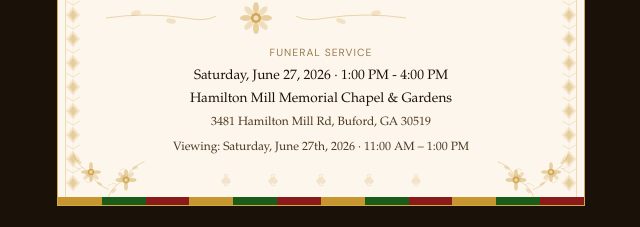
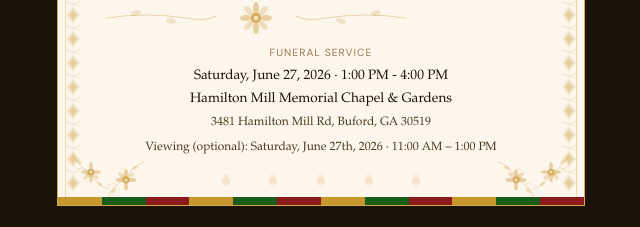
Before and after one commit to AggregateSolutions/keepingthem, a Next.js app: page /akan/benjamin-kwadwo-kwayisi/program in a window 1280 px wide. Shown: the part 1060-1287 px from the top of the page, without its empty margins (319-959 px from the left). Built offline with nearby package versions, Linux system fonts and the light colour scheme.

Commit message:
Mark viewing as optional on memorial page and program

```diff
--- a/app/akan/[slug]/program/ProgramClient.tsx
+++ b/app/akan/[slug]/program/ProgramClient.tsx
@@ -221,7 +221,7 @@ function CoverPage({ m }: { m: MemorialConfig }) {
         </div>
         {m.viewing && (
           <div style={{ fontFamily: "Garamond, Georgia, serif", fontSize: "0.75rem", color: MID_TEXT, marginTop: "0.15rem" }}>
-            Viewing: {m.viewing.date} · {m.viewing.startTime} – {m.viewing.endTime}
+            Viewing (optional): {m.viewing.date} · {m.viewing.startTime} – {m.viewing.endTime}
           </div>
         )}
         <div style={{ marginTop: "0.2rem", display: "flex", justifyContent: "space-between" }}>
--- a/components/ServiceCard.tsx
+++ b/components/ServiceCard.tsx
@@ -61,7 +61,7 @@ export default function ServiceCard({ viewing, funeral, reception, thanksgiving,
       {viewing && (
         <div className="info-card">
           <h3 style={{ fontFamily: "var(--font-serif)", fontSize: "1.1rem", color: "var(--gold)", marginBottom: "0.6rem" }}>
-            Viewing
+            Viewing <span style={{ fontSize: "0.75rem", fontFamily: "var(--font-sans)", fontWeight: 400, opacity: 0.65 }}>(optional)</span>
           </h3>
           <InfoRow icon={<CalendarIcon />}>{viewing.date} · {viewing.startTime} – {viewing.endTime}</InfoRow>
         </div>
```
